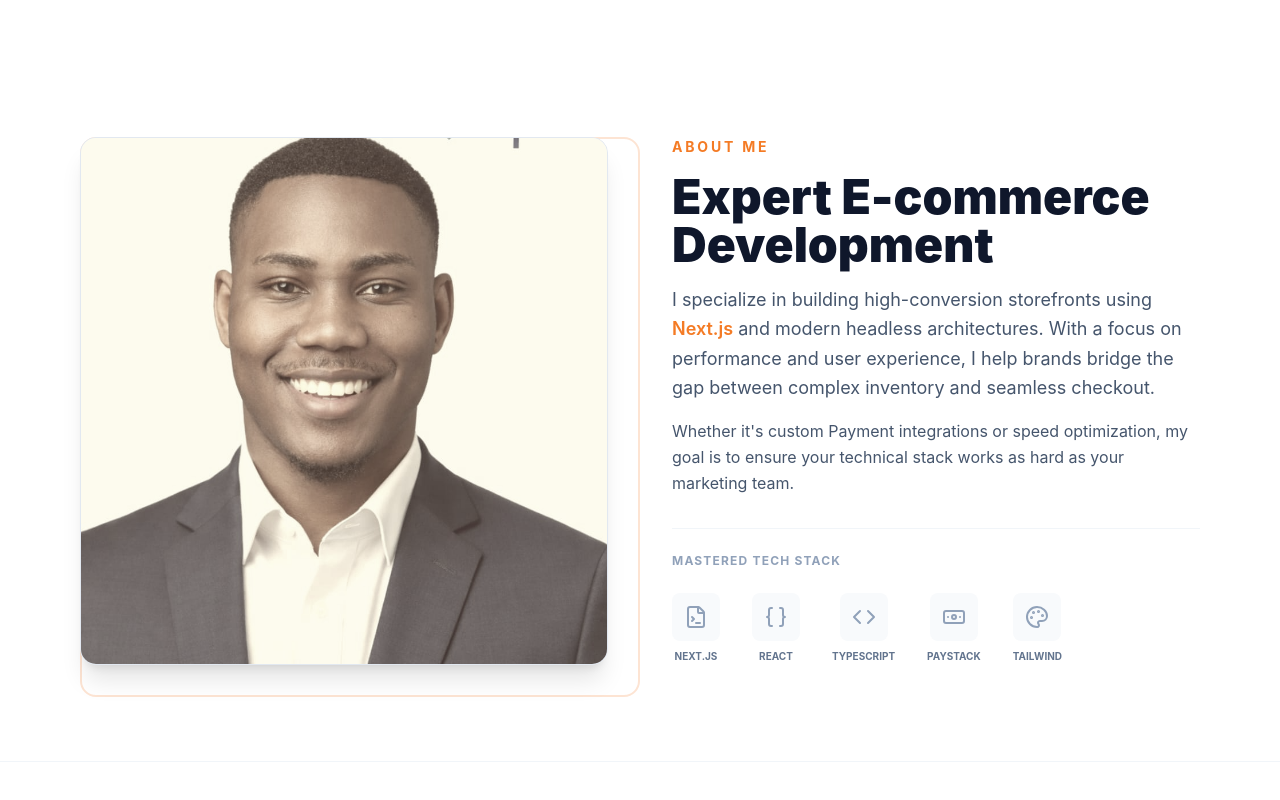
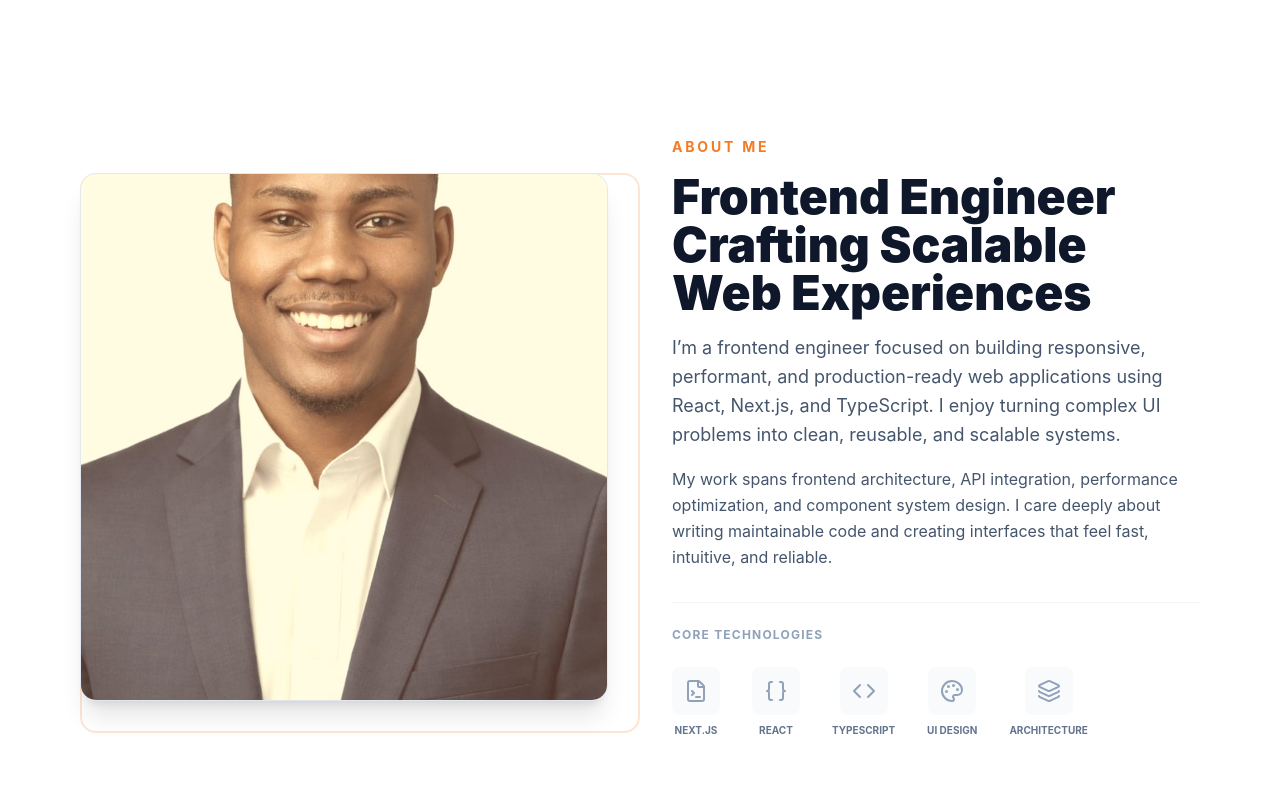
Before and after one commit to Sylvester009/9starsportfoio, a Next.js app: page / in a window 1280 px wide. Shown: the part 800-1600 px from the top of the page. Built offline with nearby package versions, Linux system fonts and the light colour scheme.

Commit message:
Revise About section with new content and technologies
Updated the About component to reflect new personal branding and skills.

```diff
--- a/components/About.tsx
+++ b/components/About.tsx
@@ -1,106 +1,122 @@
 import {
-  Banknote,
+  Code,
   Braces,
-  Code,
   FileTerminal,
   Palette,
-  Terminal,
-} from 'lucide-react';
+  Layers,
+} from "lucide-react";
 
 export default function About() {
   return (
     <section className="py-24 px-6 md:px-20 bg-white" id="about">
       <div className="max-w-[1280px] mx-auto @container">
+
         <div className="grid grid-cols-1 @[864px]:grid-cols-2 gap-16 items-center">
+
+          {/* IMAGE */}
           <div className="relative order-2 @[864px]:order-1">
             <div className="absolute -inset-4 border-2 border-[#f47b25]/20 rounded-2xl translate-x-4 translate-y-4 hidden @[864px]:block"></div>
+
             <div className="relative aspect-square rounded-2xl overflow-hidden bg-slate-100 border border-slate-200 shadow-xl">
               <img
-                alt="Expert Developer"
-                className="w-full h-auto object-cover grayscale-50"
+                alt="Samuel Sylvester - Frontend Engineer"
+                className="w-full h-full object-cover"
                 src="/profile.jpeg"
               />
             </div>
           </div>
+
+          {/* CONTENT */}
           <div className="flex flex-col gap-8 order-1 @[864px]:order-2">
+
             <div className="space-y-4">
+
               <h2 className="text-[#f47b25] font-bold text-sm uppercase tracking-[0.2em]">
                 About Me
               </h2>
+
               <h3 className="text-3xl md:text-5xl font-black text-slate-900">
-                Expert E-commerce Development
+                Frontend Engineer Crafting Scalable Web Experiences
               </h3>
+
               <p className="text-lg text-slate-600 leading-relaxed">
-                I specialize in building high-conversion storefronts using{' '}
-                <span className="text-[#f47b25] font-semibold">Next.js</span>{' '}
-                and modern headless architectures. With a focus on performance
-                and user experience, I help brands bridge the gap between
-                complex inventory and seamless checkout.
+                I’m a frontend engineer focused on building responsive, performant,
+                and production-ready web applications using React, Next.js, and TypeScript.
+                I enjoy turning complex UI problems into clean, reusable, and scalable systems.
               </p>
+
               <p className="text-slate-600 leading-relaxed">
-                Whether it's custom Payment integrations or speed optimization,
-                my goal is to ensure your technical stack works as hard as your
-                marketing team.
+                My work spans frontend architecture, API integration, performance optimization,
+                and component system design. I care deeply about writing maintainable code
+                and creating interfaces that feel fast, intuitive, and reliable.
               </p>
+
             </div>
+
+            {/* STACK */}
             <div className="pt-6 border-t border-slate-100">
+
               <p className="text-xs font-bold uppercase tracking-widest text-slate-400 mb-6">
-                Mastered Tech Stack
+                Core Technologies
               </p>
+
               <div className="flex flex-wrap gap-8 items-center">
+
+                {/* Next.js */}
                 <div className="flex flex-col items-center gap-2 group">
                   <div className="size-12 rounded-lg bg-slate-50 flex items-center justify-center group-hover:bg-[#f47b25]/10 transition-colors">
-                    <span className="material-symbols-outlined text-slate-400 group-hover:text-[#f47b25] transition-colors">
-                      <FileTerminal />
-                    </span>
+                    <FileTerminal className="text-slate-400 group-hover:text-[#f47b25] transition-colors" />
                   </div>
                   <span className="text-[10px] font-bold text-slate-500 uppercase">
                     Next.js
                   </span>
                 </div>
+
+                {/* React */}
                 <div className="flex flex-col items-center gap-2 group">
                   <div className="size-12 rounded-lg bg-slate-50 flex items-center justify-center group-hover:bg-[#f47b25]/10 transition-colors">
-                    <span className="material-symbols-outlined text-slate-400 group-hover:text-[#f47b25] transition-colors">
-                      <Braces />
-                    </span>
+                    <Braces className="text-slate-400 group-hover:text-[#f47b25] transition-colors" />
                   </div>
                   <span className="text-[10px] font-bold text-slate-500 uppercase">
                     React
                   </span>
                 </div>
+
+                {/* TypeScript */}
                 <div className="flex flex-col items-center gap-2 group">
                   <div className="size-12 rounded-lg bg-slate-50 flex items-center justify-center group-hover:bg-[#f47b25]/10 transition-colors">
-                    <span className="material-symbols-outlined text-slate-400 group-hover:text-[#f47b25] transition-colors">
-                      <Code />
-                    </span>
+                    <Code className="text-slate-400 group-hover:text-[#f47b25] transition-colors" />
                   </div>
                   <span className="text-[10px] font-bold text-slate-500 uppercase">
                     TypeScript
                   </span>
                 </div>
+
+                {/* UI */}
                 <div className="flex flex-col items-center gap-2 group">
                   <div className="size-12 rounded-lg bg-slate-50 flex items-center justify-center group-hover:bg-[#f47b25]/10 transition-colors">
-                    <span className="material-symbols-outlined text-slate-400 group-hover:text-[#f47b25] transition-colors">
-                      <Banknote />
-                    </span>
+                    <Palette className="text-slate-400 group-hover:text-[#f47b25] transition-colors" />
                   </div>
                   <span className="text-[10px] font-bold text-slate-500 uppercase">
-                    Paystack
+                    UI Design
                   </span>
                 </div>
+
+                {/* Architecture */}
                 <div className="flex flex-col items-center gap-2 group">
                   <div className="size-12 rounded-lg bg-slate-50 flex items-center justify-center group-hover:bg-[#f47b25]/10 transition-colors">
-                    <span className="material-symbols-outlined text-slate-400 group-hover:text-[#f47b25] transition-colors">
-                      <Palette />
-                    </span>
+                    <Layers className="text-slate-400 group-hover:text-[#f47b25] transition-colors" />
                   </div>
                   <span className="text-[10px] font-bold text-slate-500 uppercase">
-                    Tailwind
+                    Architecture
                   </span>
                 </div>
+
               </div>
             </div>
+
           </div>
+
         </div>
       </div>
     </section>
```
